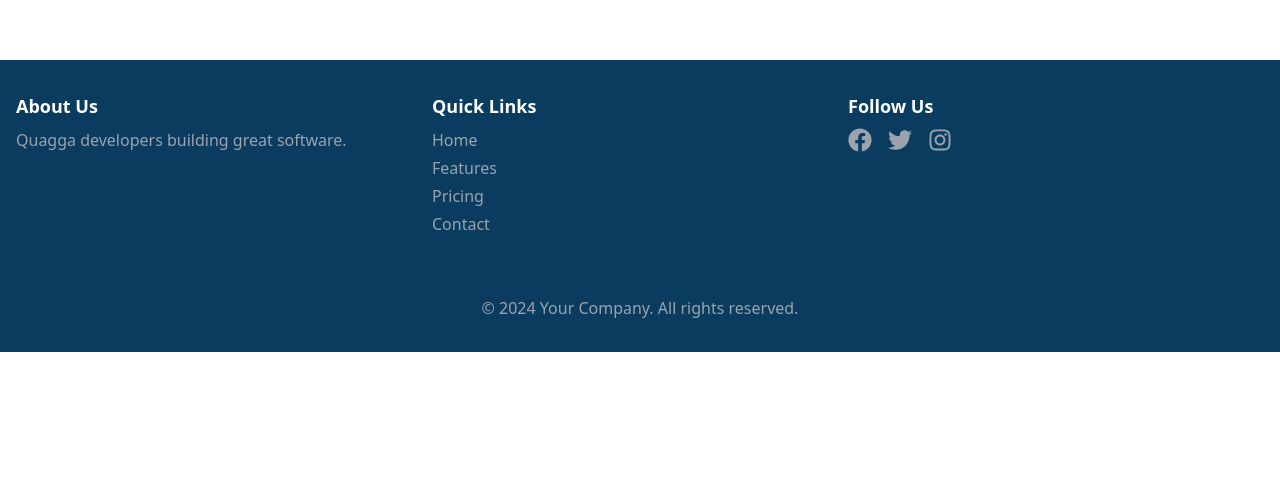
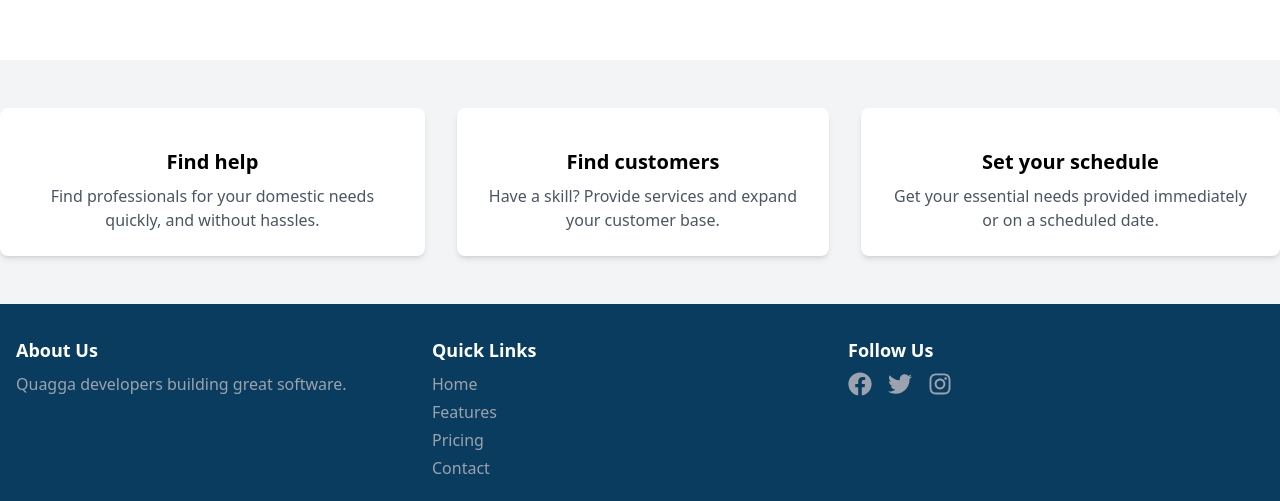
Before and after one commit to bally3399/QUAGGA-FRONT-END, a React (Create React App) app: page / in a window 1280 px wide. Shown: the part 836-1337 px from the top of the page. Before the commit the page ends 1188 px from the top, so only its background shows below. Built offline with nearby package versions, Linux system fonts and the light colour scheme.

Commit message:
servicesection

```diff
--- a/src/component/navbar/Navbar.jsx
+++ b/src/component/navbar/Navbar.jsx
@@ -74,12 +74,12 @@ const Navbar = () => {
             </div>
             {menuOpen && (
                 <ul className='md:hidden absolute top-16 left-0 w-full bg-white shadow-md text-lg'>
-                    <div className='hover:text-gray-600 cursor-pointer p-4 text-white'>Home</div>
-                    <div className='hover:text-gray-600 cursor-pointer p-4 text-white'>Features</div>
-                    <div className='hover:text-gray-600 cursor-pointer p-4 text-white'>Community</div>
-                    <div className='hover:text-gray-600 cursor-pointer p-4 text-white'>Blog</div>
-                    <div className='hover:text-gray-600 cursor-pointer p-4 text-white'>About us</div>
-                    <div className='hover:text-gray-600 cursor-pointer p-4 text-white'>Contact us</div>
+                    <div className='hover:text-gray-600 cursor-pointer p-4 text-black'>Home</div>
+                    <div className='hover:text-gray-600 cursor-pointer p-4 text-black'>Features</div>
+                    <div className='hover:text-gray-600 cursor-pointer p-4 text-black'>Community</div>
+                    <div className='hover:text-gray-600 cursor-pointer p-4 text-black'>Blog</div>
+                    <div className='hover:text-gray-600 cursor-pointer p-4 text-black'>About us</div>
+                    <div className='hover:text-gray-600 cursor-pointer p-4 text-black'>Contact us</div>
                 </ul>
             )}
         </div>
--- a/src/pages/homePage/Heropage.jsx
+++ b/src/pages/homePage/Heropage.jsx
@@ -4,6 +4,7 @@ import logo from "../../asset/quagga.jpg";
 import pics from "../../asset/download.jpg"
 import Navbar from "../../component/navbar/Navbar";
 import Footer from "../../component/footer/Footer";
+import ServicesSection from "./pages";
 
 const HeroPage = () => {
     const navigate = useNavigate();
@@ -39,6 +40,7 @@ const HeroPage = () => {
                     </div>
                 </div>
             </section>
+            <ServicesSection/>
             <Footer/>
         </div>
     );
--- /dev/null
+++ b/src/pages/homePage/pages.jsx
@@ -0,0 +1,35 @@
+import React from 'react';
+
+const ServiceCard = ({ icon, title, description }) => {
+    return (
+        <div className="flex flex-col items-center p-6 bg-white shadow-md rounded-lg">
+            <div className="text-4xl mb-4">{icon}</div>
+            <h3 className="text-xl font-semibold mb-2">{title}</h3>
+            <p className="text-gray-600 text-center">{description}</p>
+        </div>
+    );
+};
+
+const ServicesSection = () => {
+    return (
+        <div className="flex justify-center space-x-8 bg-gray-100 py-12">
+            <ServiceCard
+                icon={<icon className="fas fa-toolbox"></icon>}
+                title="Find help"
+                description="Find professionals for your domestic needs quickly, and without hassles."
+            />
+            <ServiceCard
+                icon={<icon className="fas fa-users"></icon>}
+                title="Find customers"
+                description="Have a skill? Provide services and expand your customer base."
+            />
+            <ServiceCard
+                icon={<icon className="fas fa-calendar-alt"></icon>}
+                title="Set your schedule"
+                description="Get your essential needs provided immediately or on a scheduled date."
+            />
+        </div>
+    );
+};
+
+export default ServicesSection;
```
